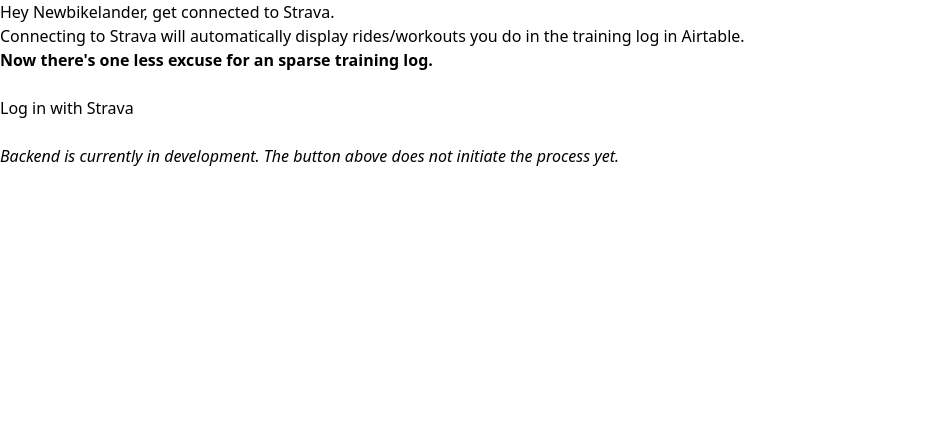
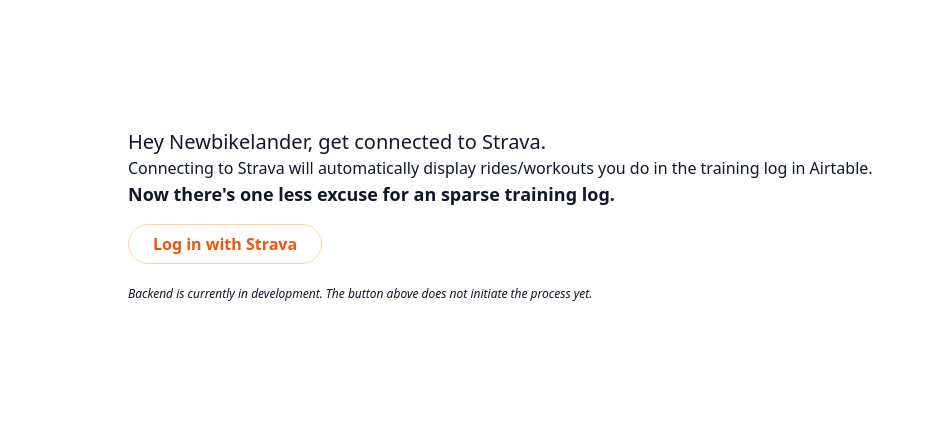
Before and after one commit to kaimckeever/newbikeland-training, a Flask app: page / in a window 1280 px wide. Shown: the top 431 px of the page, without its empty margins (0-933 px from the left). Run offline with Flask 2, Linux system fonts and the light colour scheme.

Commit message:
adjust tailwind config and build new main.css

```diff
--- a/static/css/main.css
+++ b/static/css/main.css
@@ -467,3 +467,128 @@ Ensure the default browser behavior of the `hidden` attribute.
   --tw-backdrop-saturate:  ;
   --tw-backdrop-sepia:  ;
 }
+
+.block {
+  display: block;
+}
+
+.rounded-full {
+  border-radius: 9999px;
+}
+
+.border {
+  border-width: 1px;
+}
+
+.border-orange-200 {
+  --tw-border-opacity: 1;
+  border-color: rgb(254 215 170 / var(--tw-border-opacity));
+}
+
+.bg-white {
+  --tw-bg-opacity: 1;
+  background-color: rgb(255 255 255 / var(--tw-bg-opacity));
+}
+
+.px-6 {
+  padding-left: 1.5rem;
+  padding-right: 1.5rem;
+}
+
+.py-2 {
+  padding-top: 0.5rem;
+  padding-bottom: 0.5rem;
+}
+
+.pt-6 {
+  padding-top: 1.5rem;
+}
+
+.text-center {
+  text-align: center;
+}
+
+.text-xl {
+  font-size: 1.25rem;
+  line-height: 1.75rem;
+}
+
+.text-lg {
+  font-size: 1.125rem;
+  line-height: 1.75rem;
+}
+
+.text-xs {
+  font-size: 0.75rem;
+  line-height: 1rem;
+}
+
+.font-semibold {
+  font-weight: 600;
+}
+
+.text-slate-900 {
+  --tw-text-opacity: 1;
+  color: rgb(15 23 42 / var(--tw-text-opacity));
+}
+
+.text-orange-600 {
+  --tw-text-opacity: 1;
+  color: rgb(234 88 12 / var(--tw-text-opacity));
+}
+
+.hover\:border-transparent:hover {
+  border-color: transparent;
+}
+
+.hover\:bg-orange-600:hover {
+  --tw-bg-opacity: 1;
+  background-color: rgb(234 88 12 / var(--tw-bg-opacity));
+}
+
+.hover\:text-white:hover {
+  --tw-text-opacity: 1;
+  color: rgb(255 255 255 / var(--tw-text-opacity));
+}
+
+.focus\:outline-none:focus {
+  outline: 2px solid transparent;
+  outline-offset: 2px;
+}
+
+.focus\:ring-2:focus {
+  --tw-ring-offset-shadow: var(--tw-ring-inset) 0 0 0 var(--tw-ring-offset-width) var(--tw-ring-offset-color);
+  --tw-ring-shadow: var(--tw-ring-inset) 0 0 0 calc(2px + var(--tw-ring-offset-width)) var(--tw-ring-color);
+  box-shadow: var(--tw-ring-offset-shadow), var(--tw-ring-shadow), var(--tw-shadow, 0 0 #0000);
+}
+
+.focus\:ring-orange-600:focus {
+  --tw-ring-opacity: 1;
+  --tw-ring-color: rgb(234 88 12 / var(--tw-ring-opacity));
+}
+
+.focus\:ring-offset-2:focus {
+  --tw-ring-offset-width: 2px;
+}
+
+@media (prefers-color-scheme: dark) {
+  .dark\:bg-slate-800 {
+    --tw-bg-opacity: 1;
+    background-color: rgb(30 41 59 / var(--tw-bg-opacity));
+  }
+
+  .dark\:text-white {
+    --tw-text-opacity: 1;
+    color: rgb(255 255 255 / var(--tw-text-opacity));
+  }
+}
+
+@media (min-width: 640px) {
+  .sm\:p-32 {
+    padding: 8rem;
+  }
+
+  .sm\:text-left {
+    text-align: left;
+  }
+}
--- a/static/tailwind.config.js
+++ b/static/tailwind.config.js
@@ -1,5 +1,5 @@
 module.exports = {
-    content: ["../templates/**/*.{html}"],
+    content: ["../templates/*.{html,js}"],
     theme: {
         extend: {},
     },
```
